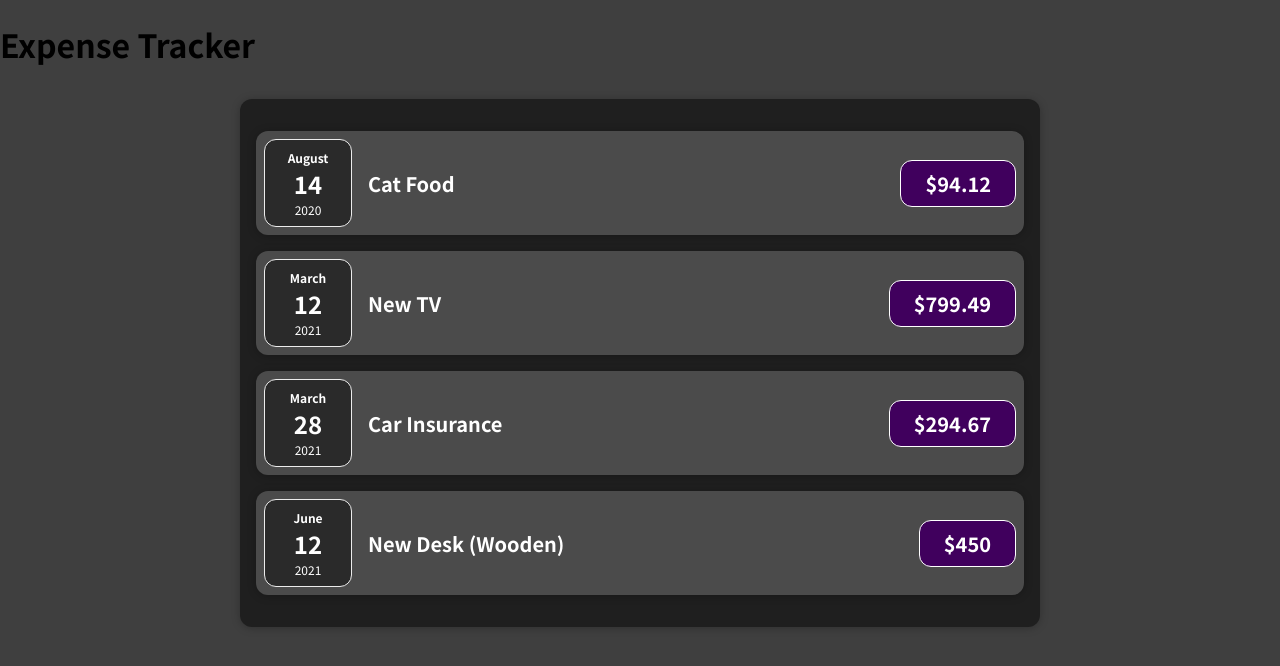
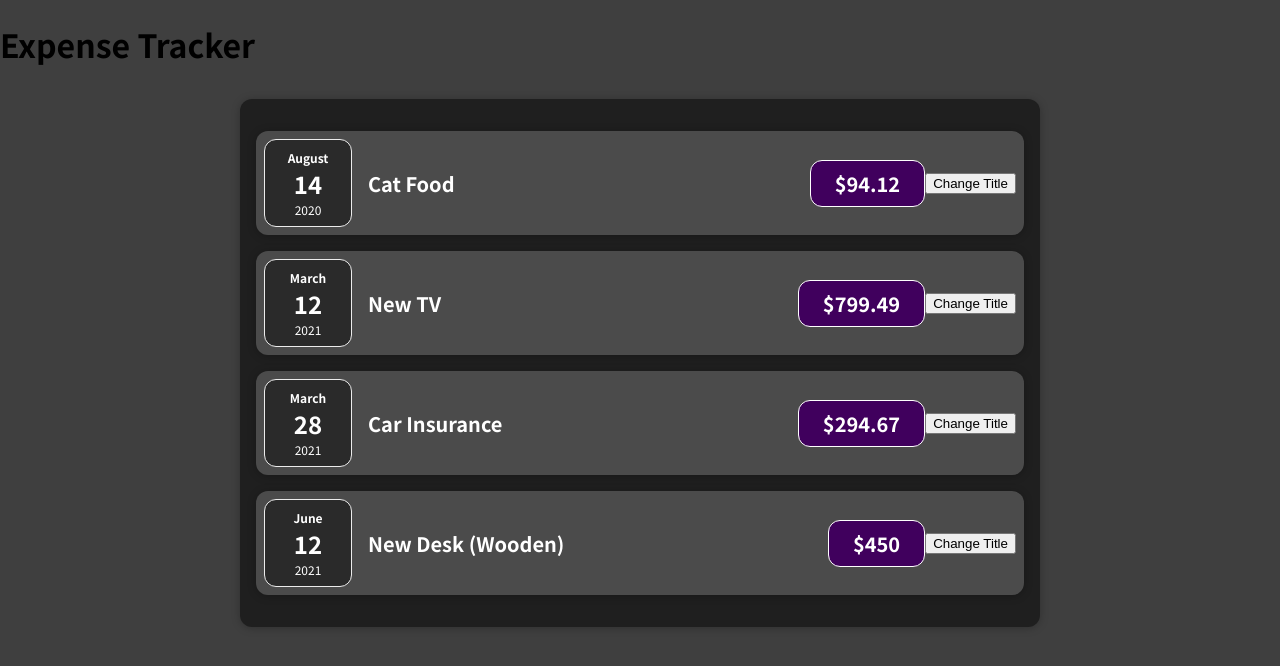
Before and after one commit to darienaxelll/expense-tracker-project, a React (Create React App) app: page / in a window 1280 px wide. Shown: the top 666 px of the page. Built offline with nearby package versions, Linux system fonts and the light colour scheme.

Commit message:
Began using useState function

```diff
--- a/src/components/Expenses/ExpenseItem.js
+++ b/src/components/Expenses/ExpenseItem.js
@@ -1,15 +1,23 @@
+import { useState } from "react";
 import Card from "../UI/Card";
 import ExpenseDate from "./ExpenseDate";
 import "./ExpenseItem.css";
 
 const ExpenseItem = (props) => {
+  const [title, setTitle] = useState(props.expenses.title);
+
+  const clickHandler = () => {
+    setTitle("Toilet Paper");
+  };
+
   return (
     <Card className="expense-item">
       <ExpenseDate date={props.expenses.date} />
       <div className="expense-item__description">
-        <h2>{props.expenses.title}</h2>
+        <h2>{title}</h2>
         <div className="expense-item__price">${props.expenses.amount}</div>
       </div>
+      <button onClick={clickHandler}>Change Title</button>
     </Card>
   );
 };
```
Also changed, not shown: 1 other file (tests, documents, lock files or other folders).
